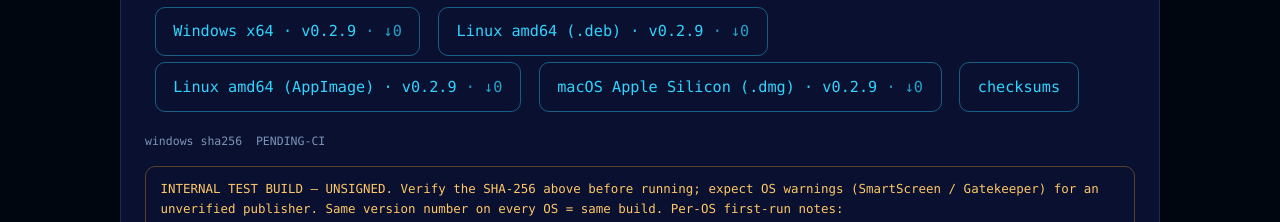
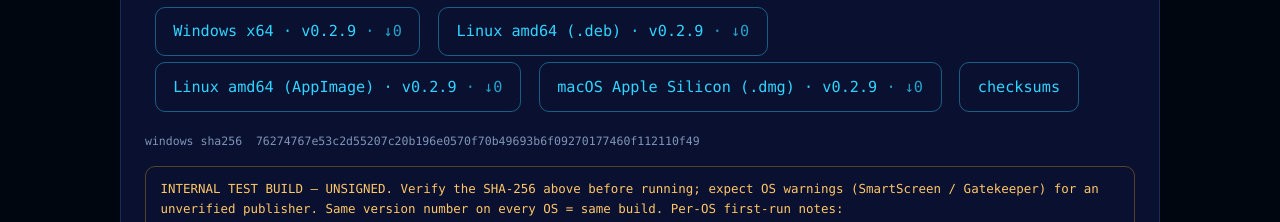
Before and after one commit to ex4n1m0/modelswarm-protocol, a Next.js app in the folder apps/tracker/: page / in a window 1280 px wide. Shown: the part 880-1102 px from the top of the page. Built offline with nearby package versions, Linux system fonts and the light colour scheme.

Commit message:
site: v0.2.9 live — no console window on Windows launch

```diff
--- a/apps/tracker/app/page.tsx
+++ b/apps/tracker/app/page.tsx
@@ -11,7 +11,7 @@ const DOWNLOADS = [
 const DOWNLOAD = {
   version: "0.2.9",
   sums: "/downloads/SHA256SUMS.txt",
-  sha256: "PENDING-CI",
+  sha256: "76274767e53c2d55207c20b196e0570f70b49693b6f09270177460f112110f49",
 };
 
 // Dedicated community room — the room word is fixed here and nowhere else on
```
Also changed, not shown: apps/tracker/public/downloads/SHA256SUMS.txt.
